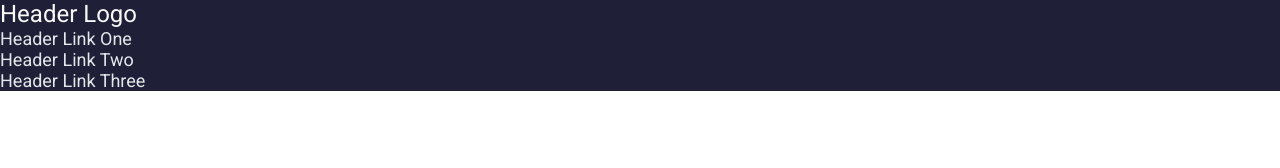
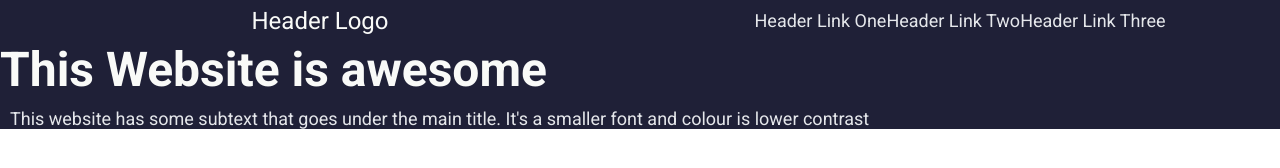
Before and after one commit to alexmbas/landingpage, a plain HTML site: page index.html in a window 1280 px wide. Drawn offline with Linux system fonts and the light colour scheme.

Commit message:
Finished the first part of the header/navbar

```diff
--- a/index.html
+++ b/index.html
@@ -16,13 +16,21 @@
                 <p id="header-logo">Header Logo</p>
             </div>
             <div class="navbar-right">
-                <ul>
+                <ul class="header-link">
                     <li>Header Link One</li>
                     <li>Header Link Two</li>
                     <li>Header Link Three</li>
                 </ul>
             </div>
         </div>
+        <div class="content">
+            <div class="content-left">
+                <h1>This Website is awesome</h1>
+                <p class="header-link">This website has some subtext that goes under the main title. It's a smaller font and colour is lower contrast</p>
+            </div>
+            <div class="content-right">
+            </div>
+        </div>
     </div>
 </body>
 </html>
--- a/styles.css
+++ b/styles.css
@@ -7,9 +7,6 @@ body {
     font-family: "Roboto", sans-serif;
 }
 
-ul {
-    list-style-type: none;
-}
 
 .section-one{
     background: #1F2037;
@@ -20,7 +17,32 @@ ul {
     font-size: 24px;
 }
 
-.navbar-right {
+.header-link {
     color: #E5E7EB;
     font-size: 18px;
+    margin: 10px;
 }
+
+.navbar {
+    display: flex;
+    flex-direction: row;
+}
+
+ul {
+    list-style-type: none;
+    display: flex;
+    flex-direction: row;
+}
+
+.navbar-left, .navbar-right {
+    display: flex;
+    width: 50%;
+    justify-content: center;
+    align-items: center;
+}
+
+h1 {
+    font-size: 48px;
+    font-weight: bolder;
+    color: #F9FAF8;
+}
```
